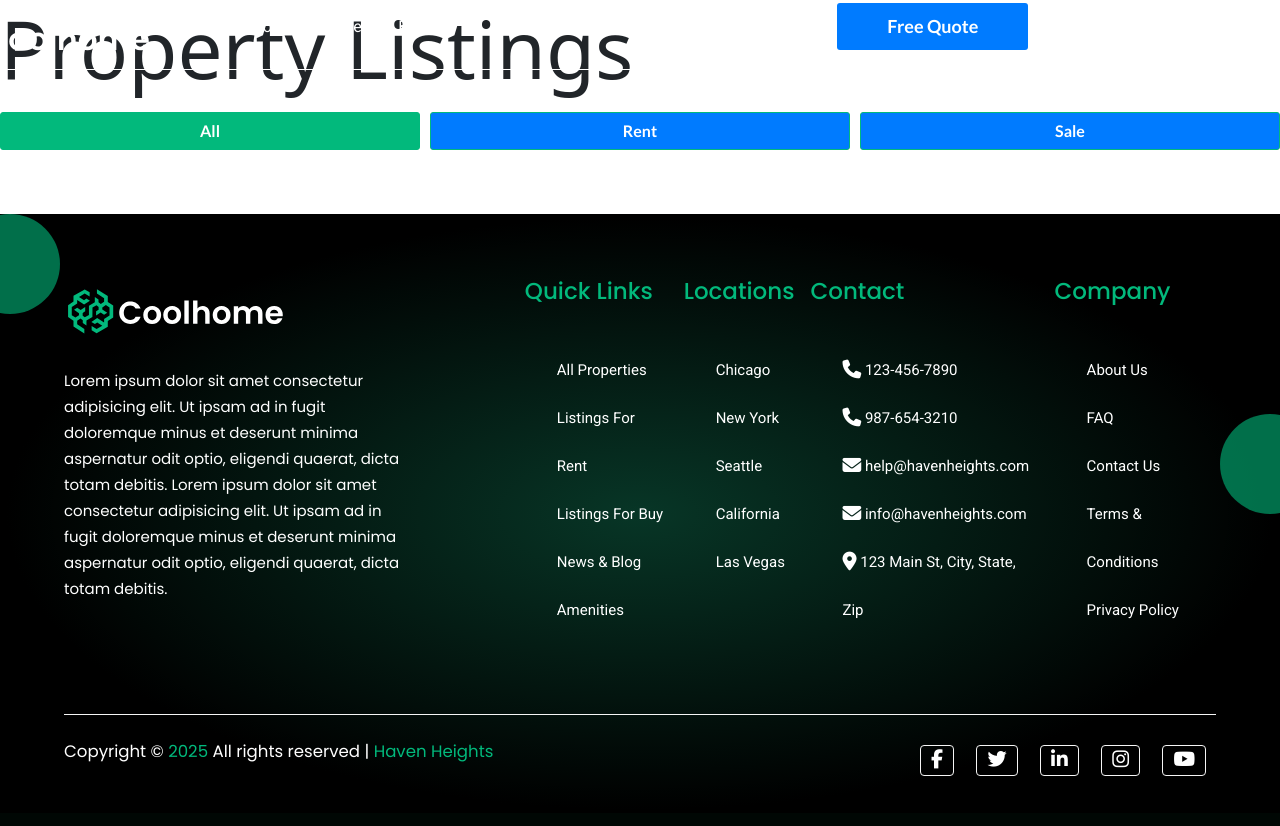
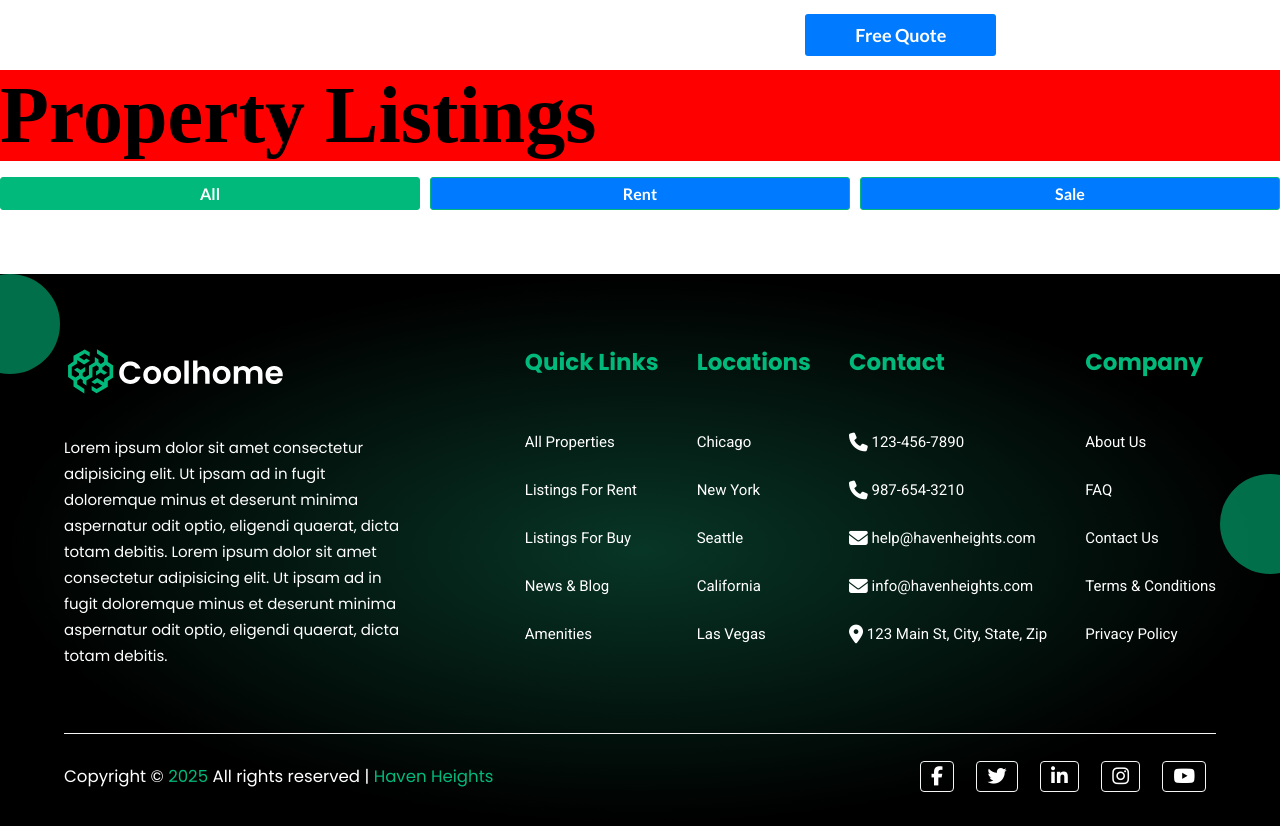
Before and after one commit to DavidMarkNjogu/Project4-copy, a Django app: page /listings/ in a window 1280 px wide. Before the commit the page ends 776 px from the top, so only its background shows below. Run offline with Django 4.2, Linux system fonts and the light colour scheme; data that the repository does not hold is empty; some libraries are stand-ins or nearby versions.

Commit message:
Add preceeding / to STATIC_URL in settings.py
Remove link to bootstrap css in base.html

Add div element in listings.html with class main-container

Include styling for main-container in main.css

```diff
--- a/realestate/settings.py
+++ b/realestate/settings.py
@@ -121,7 +121,7 @@ USE_TZ = True
 # Static files (CSS, JavaScript, Images)
 # https://docs.djangoproject.com/en/4.2/howto/static-files/
 
-STATIC_URL = 'static/'
+STATIC_URL = '/static/'
 
 # This is usually set to the base directory of your project
 STATICFILES_DIRS = [
--- a/static/style/css/main.css
+++ b/static/style/css/main.css
@@ -144,6 +144,14 @@ span {
 
 /* RE USED STYLINGS END */
 
+/*MAIN-CONTAINER */
+.main-container {
+background-color: red;
+margin-top: 70px;
+}
+
+
+
 /* NAVBAR START*/
 
 .header {
--- a/templates/base.html
+++ b/templates/base.html
@@ -8,7 +8,6 @@
     <title>{% block title %}Haven Heights{% endblock %}</title>
 
     <!-- Bootstrap CSS -->
-    <link href="{% static 'style/bootstrap/css/bootstrap.min.css' %}" rel="stylesheet">
 
     <!-- Base CSS and JS -->
     <link rel="stylesheet" href="{% static 'style/css/main.css' %}">
--- a/templates/listings/listings.html
+++ b/templates/listings/listings.html
@@ -3,6 +3,7 @@
 
     {% block title %} Property Listings {% endblock %}
 {% block content %}
+<div class="main-container">
     <h1>Property Listings</h1>
     <ul>
         {% for listing in listings %}
@@ -17,6 +18,7 @@
             </li>
         {% endfor %}
     </ul>
+</div>
 
 
 <div class="right-toggle">
```
